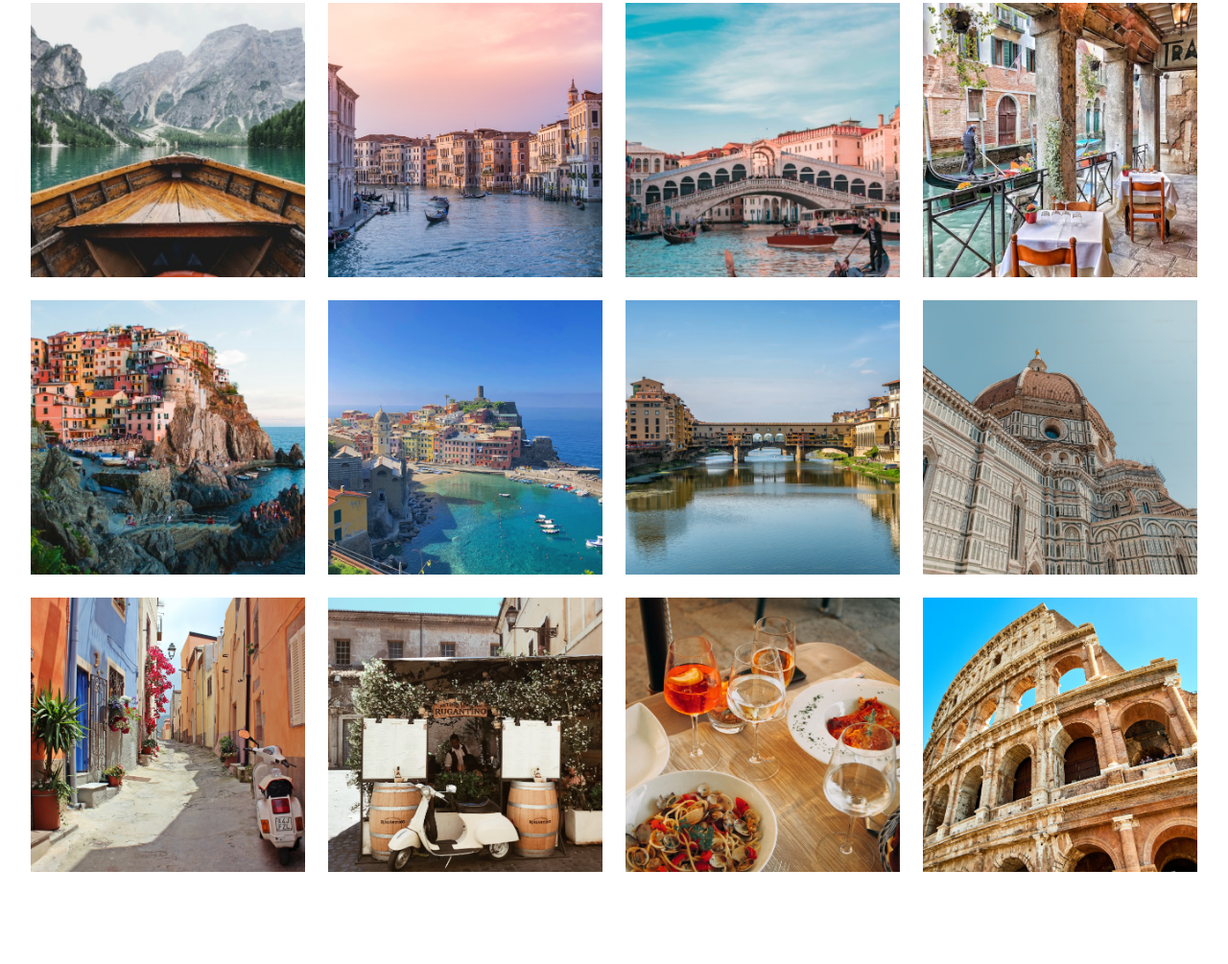
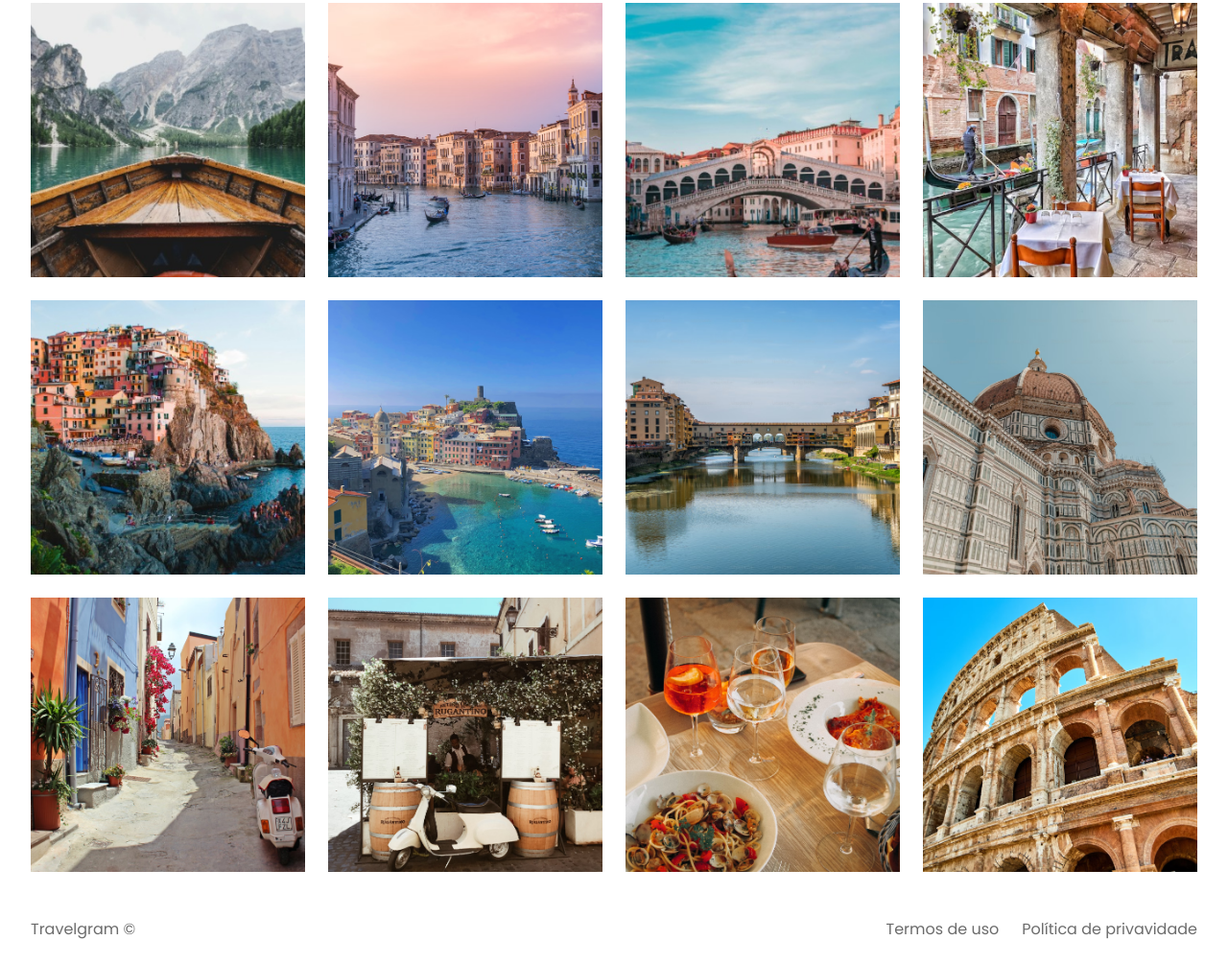
Before and after one commit to israeltx/n4-travelgram, a plain HTML site: page index.html in a window 1280 px wide. Shown: the part 357-1362 px from the top of the page at 96% size. Before the commit the page ends 1290 px from the top, so only its background shows below. Drawn offline with Linux system fonts and the light colour scheme.

Commit message:
add footer

```diff
--- a/index.html
+++ b/index.html
@@ -74,5 +74,12 @@
     <img src="/assets/images/Image 11.png" alt="...">
     <img src="/assets/images/Image 12.png" alt="...">
   </main>
+
+  <footer class="container">
+    <span>Travelgram &copy;</span>
+    <span>Termos de uso</span>
+    <span>Política de privavidade</span>
+  </footer>
+
 </body>
 </html>
--- /dev/null
+++ b/styles/footer.css
@@ -0,0 +1,9 @@
+footer {
+  display: flex;
+  padding-block: 24px;
+  gap: 24px;
+}
+
+footer span:nth-child(1) {
+  margin-right: auto;
+}
--- a/styles/index.css
+++ b/styles/index.css
@@ -2,3 +2,4 @@
 @import url(nav.css);
 @import url(header.css);
 @import url(main.css);
+@import url(footer.css);
```
